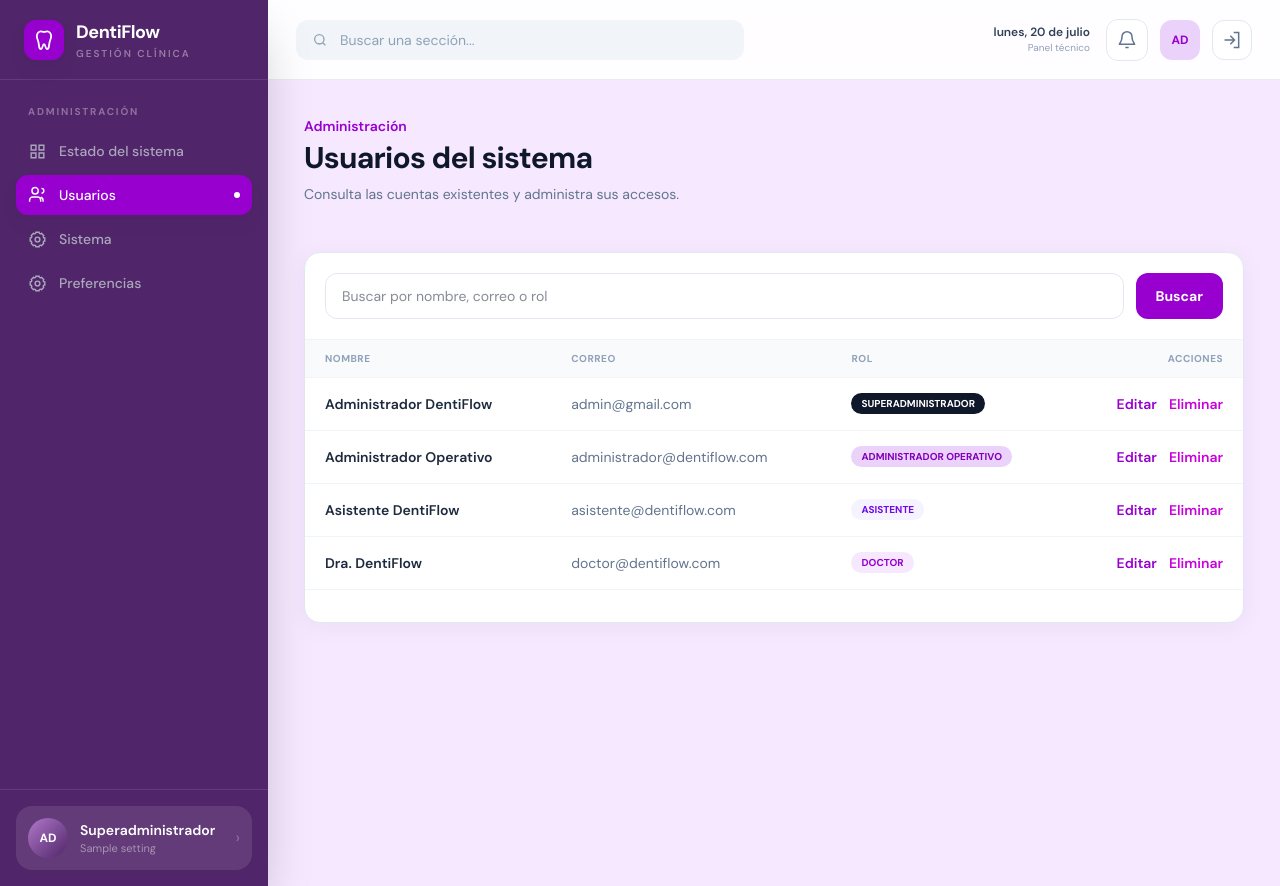
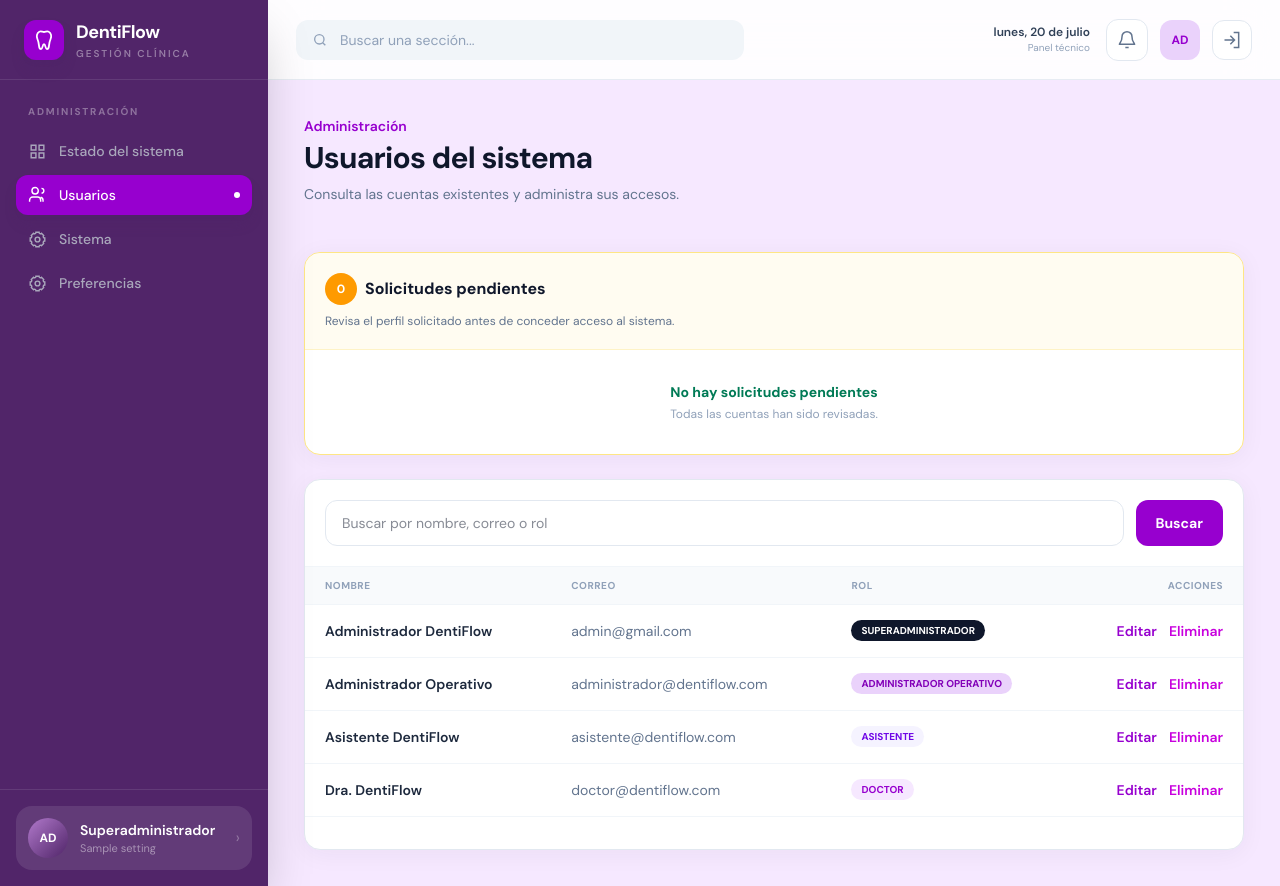
Before and after one commit to Roier333/DentiFlow, a Laravel app: page /administracion/usuarios in a window 1280 px wide. Run offline with Laravel 12, Linux system fonts and the light colour scheme; a user stored in the database is signed in; data comes from the database, SQL or seed files in the repository; tables that the repository leaves empty hold one stand-in row (values such as "Sample post"); style sheets or scripts are compiled from the project's sources.

Commit message:
Mejora las interfaces de administrador

```diff
--- a/app/Http/Controllers/AdminUserController.php
+++ b/app/Http/Controllers/AdminUserController.php
@@ -25,6 +25,11 @@ class AdminUserController extends Controller
             ->paginate(8)
             ->withQueryString();
 
+        $pendingUsers = User::query()
+            ->where('role', 'pendiente')
+            ->orderBy('created_at')
+            ->get();
+
         $summary = [
             'total' => User::count(),
             'superadmins' => User::where('role', 'superadmin')->count(),
@@ -34,7 +39,7 @@ class AdminUserController extends Controller
             'pending' => User::where('role', 'pendiente')->count(),
         ];
 
-        return view('admin.users.index', compact('users', 'summary', 'search'));
+        return view('admin.users.index', compact('users', 'pendingUsers', 'summary', 'search'));
     }
 
     public function edit(User $user)
@@ -79,6 +84,44 @@ class AdminUserController extends Controller
         return redirect()->route('admin.users')->with('success', 'Usuario actualizado correctamente.');
     }
 
+    public function approve(User $user)
+    {
+        if ($user->role !== 'pendiente') {
+            return redirect()
+                ->route('admin.users')
+                ->withErrors(['user' => 'Esta cuenta ya fue revisada.']);
+        }
+
+        if (! in_array($user->requested_role, ['doctor', 'asistente'], true)) {
+            return redirect()
+                ->route('admin.users.edit', $user)
+                ->withErrors(['role' => 'La solicitud no tiene un perfil válido. Selecciona el rol manualmente.']);
+        }
+
+        $approvedRole = $user->requested_role;
+        $user->update([
+            'role' => $approvedRole,
+            'requested_role' => null,
+        ]);
+
+        if ($approvedRole === 'doctor') {
+            $user->dentist()->updateOrCreate(
+                ['user_id' => $user->id],
+                [
+                    'nombre' => $user->name,
+                    'telefono' => $user->telefono ?: 'No registrado',
+                    'especialidad' => $user->puesto ?: 'Odontologia general',
+                ]
+            );
+        }
+
+        $roleLabel = $approvedRole === 'doctor' ? 'Doctor' : 'Asistente';
+
+        return redirect()
+            ->route('admin.users')
+            ->with('success', $user->name.' fue aprobado como '.$roleLabel.'.');
+    }
+
     public function destroy(Request $request, User $user)
     {
         if ((int) $request->session()->get('access_user_id') === $user->id) {
--- a/resources/views/admin/users/index.blade.php
+++ b/resources/views/admin/users/index.blade.php
@@ -5,6 +5,7 @@
 @section('content')
 @php
     $roleOptions = [
+        'pendiente' => 'Pendiente',
         'doctor' => 'Doctor',
         'asistente' => 'Asistente',
         'admin' => 'Administrador operativo',
@@ -12,6 +13,7 @@
     ];
 
     $roleBadges = [
+        'pendiente' => 'bg-amber-50 text-amber-700',
         'doctor' => 'bg-[#f6e8ff] text-[#9700cf]',
         'asistente' => 'bg-violet-50 text-violet-700',
         'admin' => 'bg-[#ead2fb] text-[#8200b8]',
@@ -33,6 +35,59 @@
             @foreach($errors->all() as $error)<p>{{ $error }}</p>@endforeach
         </div>
     @endif
+
+    <section class="overflow-hidden rounded-2xl border border-amber-200 bg-white shadow-[0_4px_24px_rgba(30,34,60,.05)]">
+        <div class="flex flex-col gap-3 border-b border-amber-100 bg-amber-50/70 p-5 sm:flex-row sm:items-center sm:justify-between">
+            <div>
+                <div class="flex items-center gap-2">
+                    <span class="flex h-8 min-w-8 items-center justify-center rounded-full bg-amber-500 px-2 text-xs font-bold text-white">{{ $pendingUsers->count() }}</span>
+                    <h2 class="font-bold text-slate-900">Solicitudes pendientes</h2>
+                </div>
+                <p class="mt-2 text-xs text-slate-500">Revisa el perfil solicitado antes de conceder acceso al sistema.</p>
+            </div>
+        </div>
+
+        <div class="divide-y divide-slate-100">
+            @forelse($pendingUsers as $pendingUser)
+                @php
+                    $requestedRoleLabel = $pendingUser->requested_role === 'doctor'
+                        ? 'Doctor'
+                        : ($pendingUser->requested_role === 'asistente' ? 'Asistente' : 'Sin especificar');
+                    $hasValidRequest = in_array($pendingUser->requested_role, ['doctor', 'asistente'], true);
+                @endphp
+                <article class="grid gap-4 p-5 lg:grid-cols-[1fr_auto] lg:items-center">
+                    <div class="flex min-w-0 items-start gap-4">
+                        <span class="flex h-11 w-11 shrink-0 items-center justify-center rounded-2xl bg-[#f6e8ff] text-sm font-bold text-[#9700cf]">{{ mb_strtoupper(mb_substr($pendingUser->name, 0, 1)) }}</span>
+                        <div class="min-w-0">
+                            <p class="font-bold text-slate-800">{{ $pendingUser->name }}</p>
+                            <p class="mt-1 break-all text-sm text-slate-500">{{ $pendingUser->email }}</p>
+                            <div class="mt-3 flex flex-wrap items-center gap-2">
+                                <span class="rounded-full bg-amber-50 px-3 py-1 text-xs font-bold text-amber-700">Pendiente</span>
+                                <span class="rounded-full bg-[#f6e8ff] px-3 py-1 text-xs font-bold text-[#9700cf]">Solicitó: {{ $requestedRoleLabel }}</span>
+                                <span class="text-xs text-slate-400">{{ $pendingUser->created_at?->diffForHumans() }}</span>
+                            </div>
+                        </div>
+                    </div>
+
+                    <div class="flex flex-wrap gap-2 lg:justify-end">
+                        @if($hasValidRequest)
+                            <form method="POST" action="{{ route('admin.users.approve', $pendingUser) }}">
+                                @csrf
+                                @method('PUT')
+                                <button class="rounded-xl bg-[#9700cf] px-4 py-2.5 text-sm font-bold text-white shadow-lg shadow-[#d3a2f2] transition hover:bg-[#8200b8]">Aprobar como {{ $requestedRoleLabel }}</button>
+                            </form>
+                        @endif
+                        <a href="{{ route('admin.users.edit', $pendingUser) }}" class="inline-flex items-center rounded-xl border border-slate-200 px-4 py-2.5 text-sm font-bold text-slate-600 transition hover:bg-slate-50">{{ $hasValidRequest ? 'Revisar datos' : 'Asignar rol' }}</a>
+                    </div>
+                </article>
+            @empty
+                <div class="p-8 text-center">
+                    <p class="text-sm font-bold text-emerald-700">No hay solicitudes pendientes</p>
+                    <p class="mt-1 text-xs text-slate-400">Todas las cuentas han sido revisadas.</p>
+                </div>
+            @endforelse
+        </div>
+    </section>
 
     <section class="overflow-hidden rounded-2xl border border-slate-200 bg-white shadow-[0_4px_24px_rgba(30,34,60,.05)]">
         <div class="border-b border-slate-100 p-5">
--- a/routes/web.php
+++ b/routes/web.php
@@ -183,6 +183,7 @@ Route::put('/administracion/reportes/citas/{appointment}', [AdminReportControlle
 Route::delete('/administracion/reportes/{treatment}', [AdminReportController::class, 'destroy'])->name('admin.reports.destroy');
 Route::get('/administracion/usuarios', [AdminUserController::class, 'index'])->name('admin.users');
 Route::get('/administracion/usuarios/{user}/editar', [AdminUserController::class, 'edit'])->name('admin.users.edit');
+Route::put('/administracion/usuarios/{user}/aprobar', [AdminUserController::class, 'approve'])->name('admin.users.approve');
 Route::put('/administracion/usuarios/{user}', [AdminUserController::class, 'update'])->name('admin.users.update');
 Route::delete('/administracion/usuarios/{user}', [AdminUserController::class, 'destroy'])->name('admin.users.destroy');
 
```
Also changed, not shown: tests/Feature/AdminUsersTest.php (+51 -0 lines).
